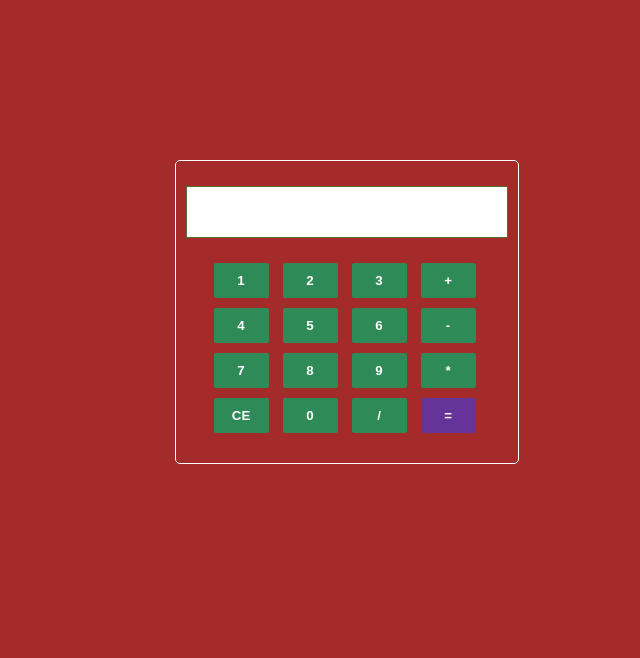
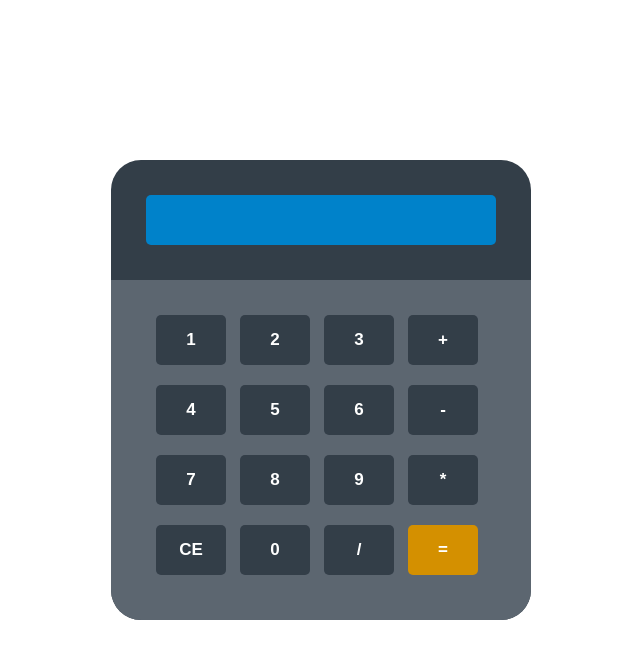
Before and after one commit to Gildasio-Abraao/Calculadora, a plain HTML site: page index.html in a window 1280 px wide. Shown: the whole page, without its empty margins (337-977 px from the left). Drawn offline with Linux system fonts and the light colour scheme.

Commit message:
alterando css

```diff
--- a/css/style.css
+++ b/css/style.css
@@ -1,50 +1,59 @@
 body {
     margin: 0;
-    background-color: brown;
 }
 .calculadora {
     position: absolute;
     top: 20%;
-    left: 40%;
-    border: 1px solid white;
-    border-radius: 5px;
-    padding: 25px 10px;
+    left: 35%;
+    border-radius: 30px;
+    background-color: #333e48;
 }
 .number {
-    width: 300px;
-    margin-left: 7%;
-    margin-top: 20px;
+    width: 340px;
+    padding: 40px;
+    padding-top: 20px;
+    background: #5c6670;
+    border-radius: 0px 0px 30px 30px;
 }
 input[type = "text"] {
-    border: 1px solid darkolivegreen;
-    color: seagreen;
-    color: black;
+    background-color: #0082ca;
+    border: none;
+    color: white;
     height: 30px;
     width: 300px;
-    font-size: 25px;
-    padding: 10px;
+    font-size: 35px;
+    padding: 10px 25px;
+    margin: 35px;
+    border-radius: 5px;
+    text-align: right;
+    font-family: fantasy;
 }
 input[type = "submit"] {
-    padding: 10px;
-    border-radius: 2px;
-    width: 55px;
-    background-color: rebeccapurple;
+    padding: 15px;
+    width: 70px;
+    background-color: #d49000;
     color: white;
     border: none;
     margin: 5px;
-    font-weight: 900;
+    font-weight: 700;
+    font-family: sans-serif;
+    border-radius: 5px;
+    font-size: 17px;
 }
 button {
-    padding: 10px;
-    border-radius: 2px;
-    width: 55px;
-    background-color: seagreen;
+    padding: 15px;
+    width: 70px;
+    background-color: #333e48;
     color: white;
     border: none;
     margin: 5px;
-    font-weight: 900;
+    margin-top: 15px;
+    font-weight: 700;
+    font-family: sans-serif;
     transition: 0.5s;
+    border-radius: 5px;
+    font-size: 17px;
 }
 button:hover {
-    background-color: rgb(41, 97, 65);
+    background-color: rgb(73, 73, 73);
 }
```
